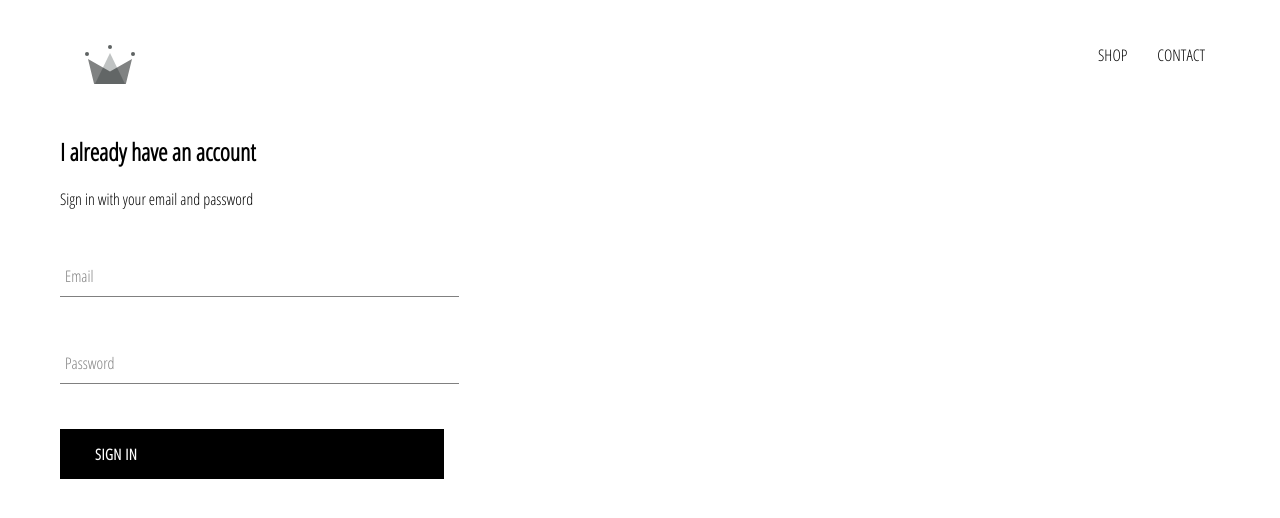
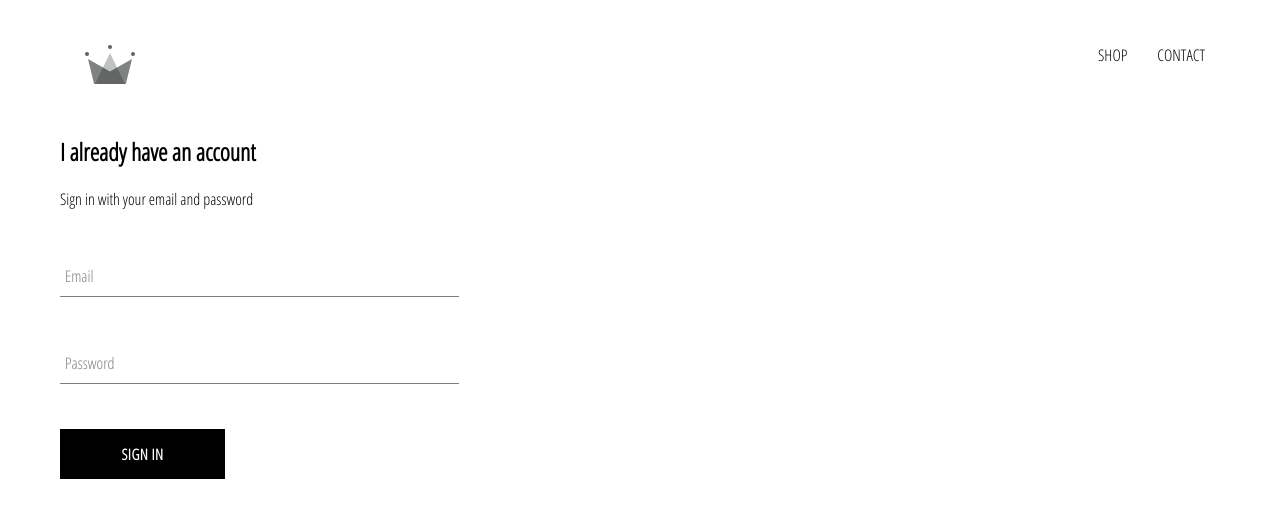
Before and after one commit to riraseth-react-stuff/e-commerce, a React (Create React App) app: page /signin in a window 1280 px wide. Shown: the top 518 px of the page. Built offline with nearby package versions, Linux system fonts and the light colour scheme.

Commit message:
custom button update

```diff
--- a/src/components/custom-button/CustomButton.js
+++ b/src/components/custom-button/CustomButton.js
@@ -3,9 +3,9 @@ import './CustomButton.scss';
 
 const CustomButton = ({ children, ...otherProps }) => {
   return (
-    <div className="custom-button" {...otherProps}>
+    <button className="custom-button" {...otherProps}>
       {children}
-    </div>
+    </button>
   );
 };
 
--- a/src/components/sign-in/SignIn.js
+++ b/src/components/sign-in/SignIn.js
@@ -45,9 +45,7 @@ export default class SignIn extends Component {
             label="Password"
             required
           />
-          <CustomButton type="submit" value="Submit Form">
-            Sign In
-          </CustomButton>
+          <CustomButton type="submit">Sign In</CustomButton>
         </form>
       </div>
     );
```
